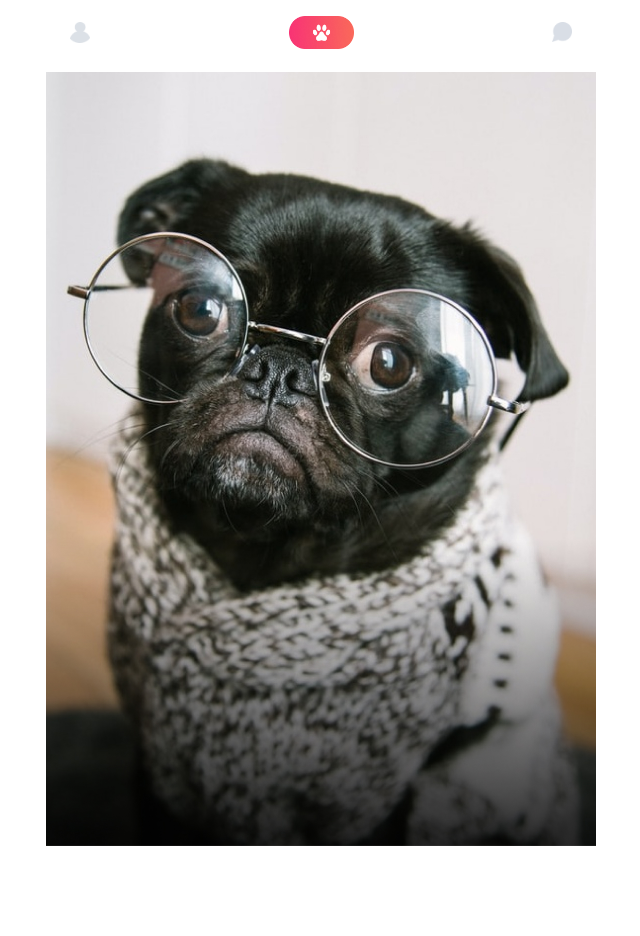
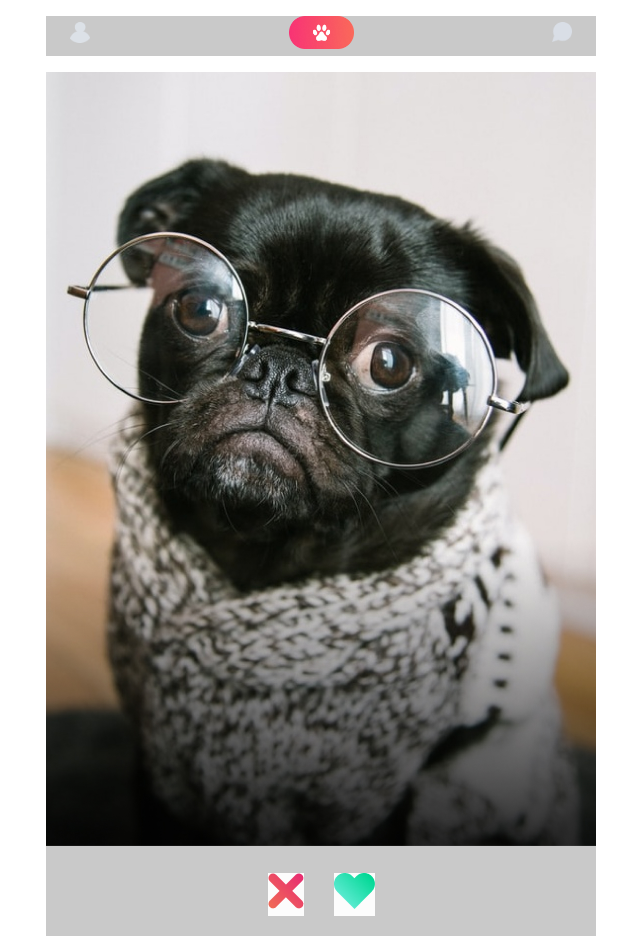
Before and after one commit to adidumitrascu/dice-game, a plain HTML site: page index.html in a window 1280 px wide. Shown: the whole page, without its empty margins (319-959 px from the left). Before the commit the page ends 853 px from the top, so only its background shows below. Drawn offline with Linux system fonts and the light colour scheme.

Commit message:
buttons commit

```diff
--- a/index.css
+++ b/index.css
@@ -5,10 +5,11 @@ body {
   font-family: 'Poppins', sans-serif;
 
 }
-
+nav,
 main {
   width: 550px;
   margin: 0 auto;
+  background: rgb(201, 201, 201)
 }
 
 .logo-img {
@@ -35,3 +36,20 @@ li {
 img {
   width: 100%;
 }
+
+section ul {
+  display: flex;
+  justify-content: center;
+  gap: 30px;
+  padding: 20px;
+  margin: 0;
+}
+
+section ul li {
+  background:rgb(252, 252, 252);
+}
+
+.cross,
+.heart {
+  width: 30px
+}
--- a/index.html
+++ b/index.html
@@ -6,28 +6,28 @@
     <meta name="viewport" content="width=device-width, initial-scale=1.0">
     <link rel="preconnect" href="https://fonts.googleapis.com">
     <link rel="preconnect" href="https://fonts.gstatic.com" crossorigin>
-    <link href="https://fonts.googleapis.com/css2?family=Montserrat:wght@400;700&family=Orbitron&family=Poppins:wght@400;800&family=Roboto:wght@400;700;900&display=swap" rel="stylesheet">
+    <link href="https://fonts.googleapis.com/css2?family=Montserrat:
+    wght@400;700&family=Orbitron&family=Poppins:wght@400;800&family=Roboto:wght@400;700;900&display=swap" rel="stylesheet">
     <link rel="stylesheet" href="index.css">
     <title>TinDog</title>
   </head>
   <body>
+    <nav>
+      <ul>
+          <li><img class="profile-img" src="/images/icon-profile.png"></li>
+          <li><img class="logo-img" src="/images/logo.png"></li>
+          <li><img class="chat-img" src="/images/icon-chat.png"></li>
+      </ul>
+    </nav>
     <main>
-      <nav>
+      <img src="/images/dog-rex.jpg">
+      <section>
         <ul>
-           <li><img class="profile-img" src="/images/icon-profile.png"></li>
-           <li><img class="logo-img" src="/images/logo.png"></li>
-           <li><img class="chat-img" src="/images/icon-chat.png"></li>
+          <li><img class="cross-btn" src="/images/icon-cross.png"></li>
+          <li><img class="heart-btn" src="/images/icon-heart.png"></li>
         </ul>
-      </nav>
-      <img src="/images/dog-rex.jpg">
-      </main>
+      </section>
     </main>
-    </main>
-    <section>
-
-    </section>
-
-
     <script src="index.js" type="module"></script>
   </body>
 </html>
```
